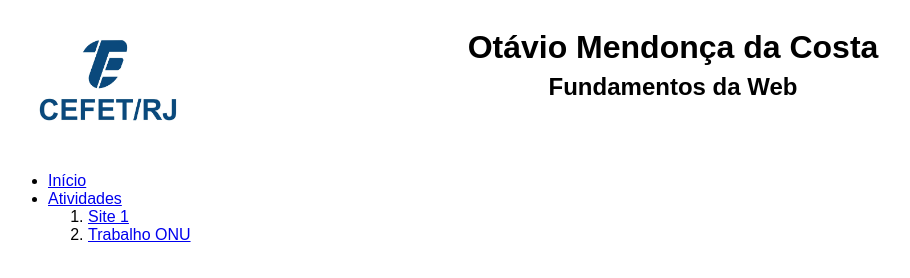
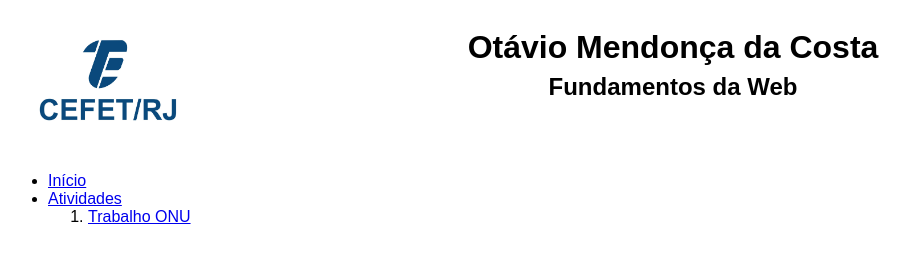
Before and after one commit to OtavioMC/fundamentosWeb, a plain HTML site: page index.html in a window 1280 px wide. Shown: the whole page, without its empty margins (0-910 px from the left). Drawn offline with Linux system fonts and the light colour scheme.

Commit message:
Update index.html

```diff
--- a/index.html
+++ b/index.html
@@ -17,7 +17,6 @@
 					<li><a href="index.html">Início</a></li>
 					<li><a href="#">Atividades</a></li>
 						<ol>
-							<li><a href="./trabs_web.html" target="_blank">Site 1</a></li>
 							<li><a href="./TrabalhoFinal.html" target="_blank">Trabalho ONU</a></li>
 						</ol>
 				</ul>
```
